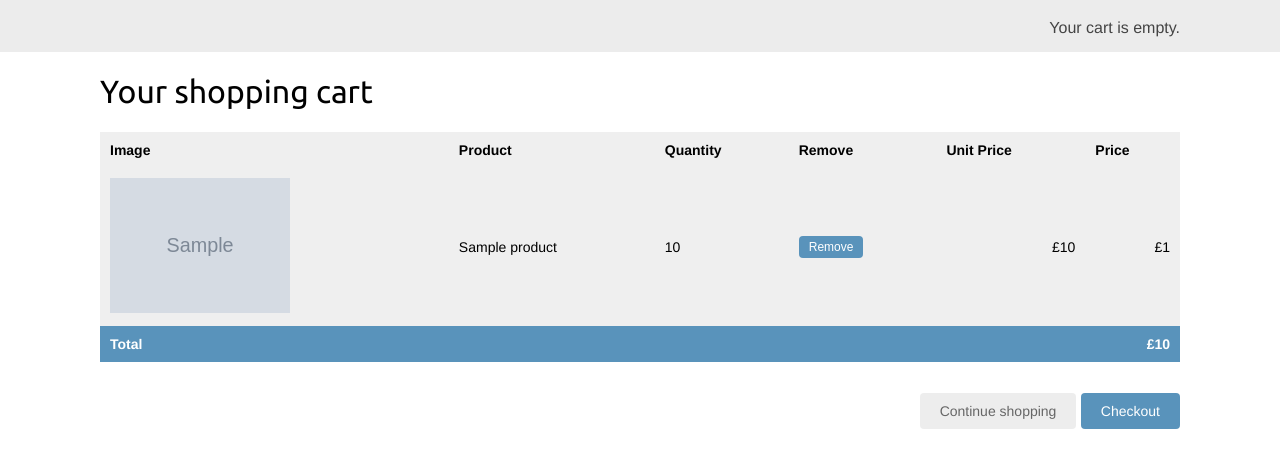
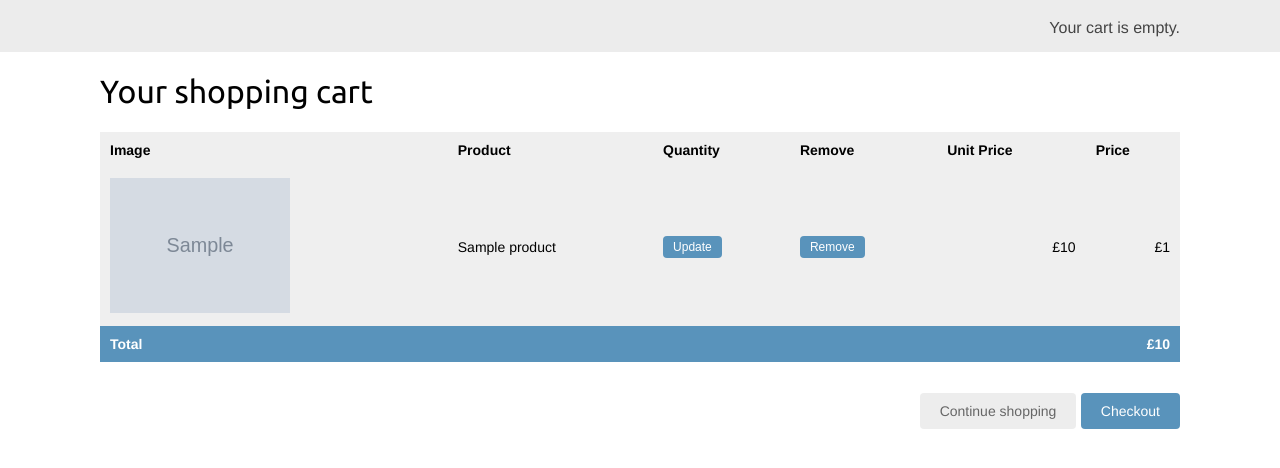
Before and after one commit to TolhurstTech/myShop, a Django app: template myshop/cart/templates/cart/detail.html in a window 1280 px wide. Shown: the part 46-514 px from the top of the page. Run offline with Django 5.2, Linux system fonts and the light colour scheme; the template is opened without the code that fills it: most values are stand-ins (such as "Sample title", 1, 10 or a date in 2020); grey boxes marked "Sample" are stand-in pictures.

Commit message:
feat: display the quantity change form for each product using the cart template

```diff
--- a/myshop/cart/templates/cart/detail.html
+++ b/myshop/cart/templates/cart/detail.html
@@ -29,7 +29,14 @@
                         </a>
                     </td>
                     <td>{{ product.name }}</td>
-                    <td>{{ item.quantity }}</td>
+                    <td>
+                        <form action="{% url "cart:cart_add" product.id %}" method="post">
+                            {{ item.update_quantity_form.quantity }}
+                            {{ item.update_quantity_form.override }}
+                            <input type="submit" value="Update">
+                            {% csrf_token %}
+                        </form>
+                    </td>
                     <td>
                         <form action="{% url 'cart:cart_remove' product.id %}" method="post">
                             <input type="submit" value="Remove">
```
